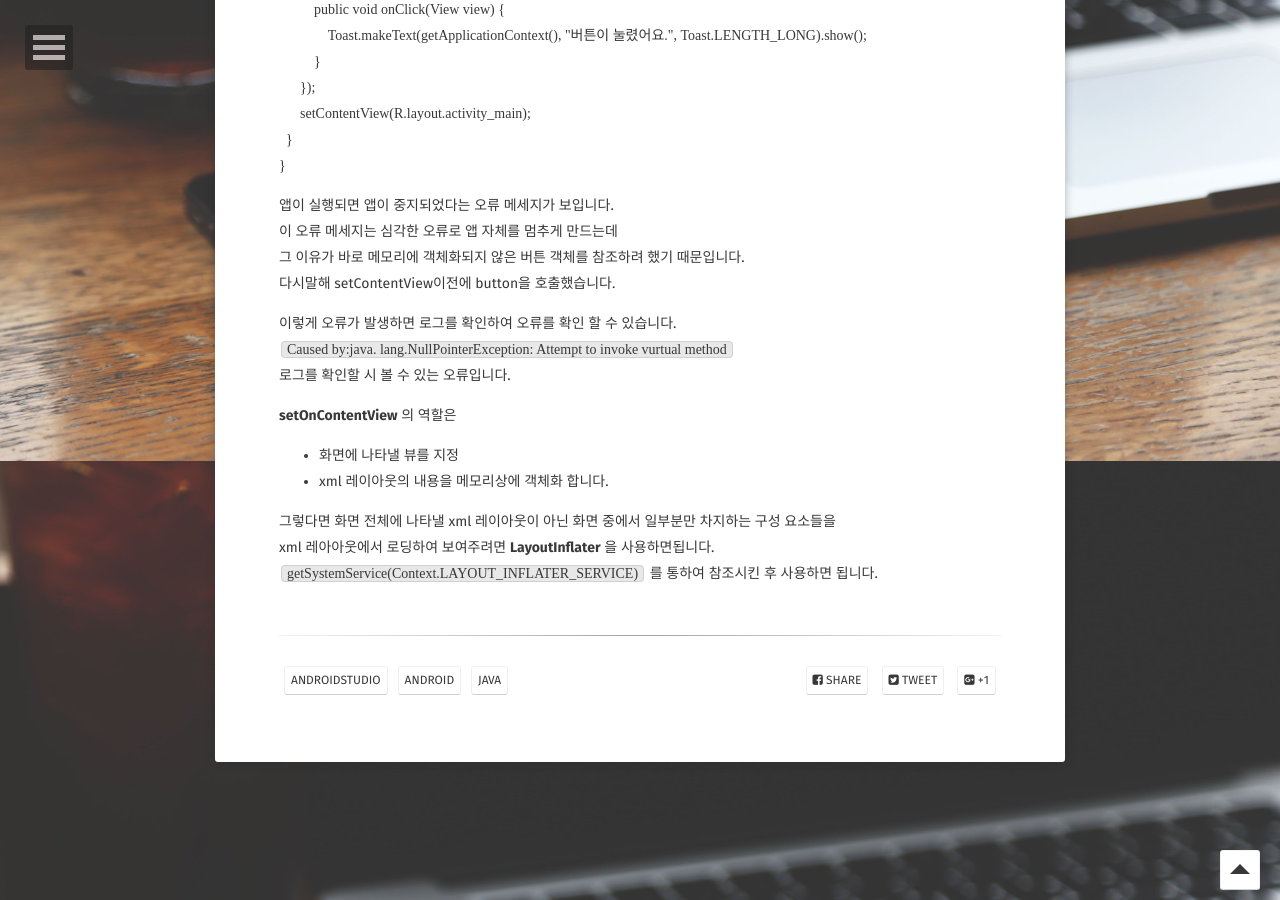
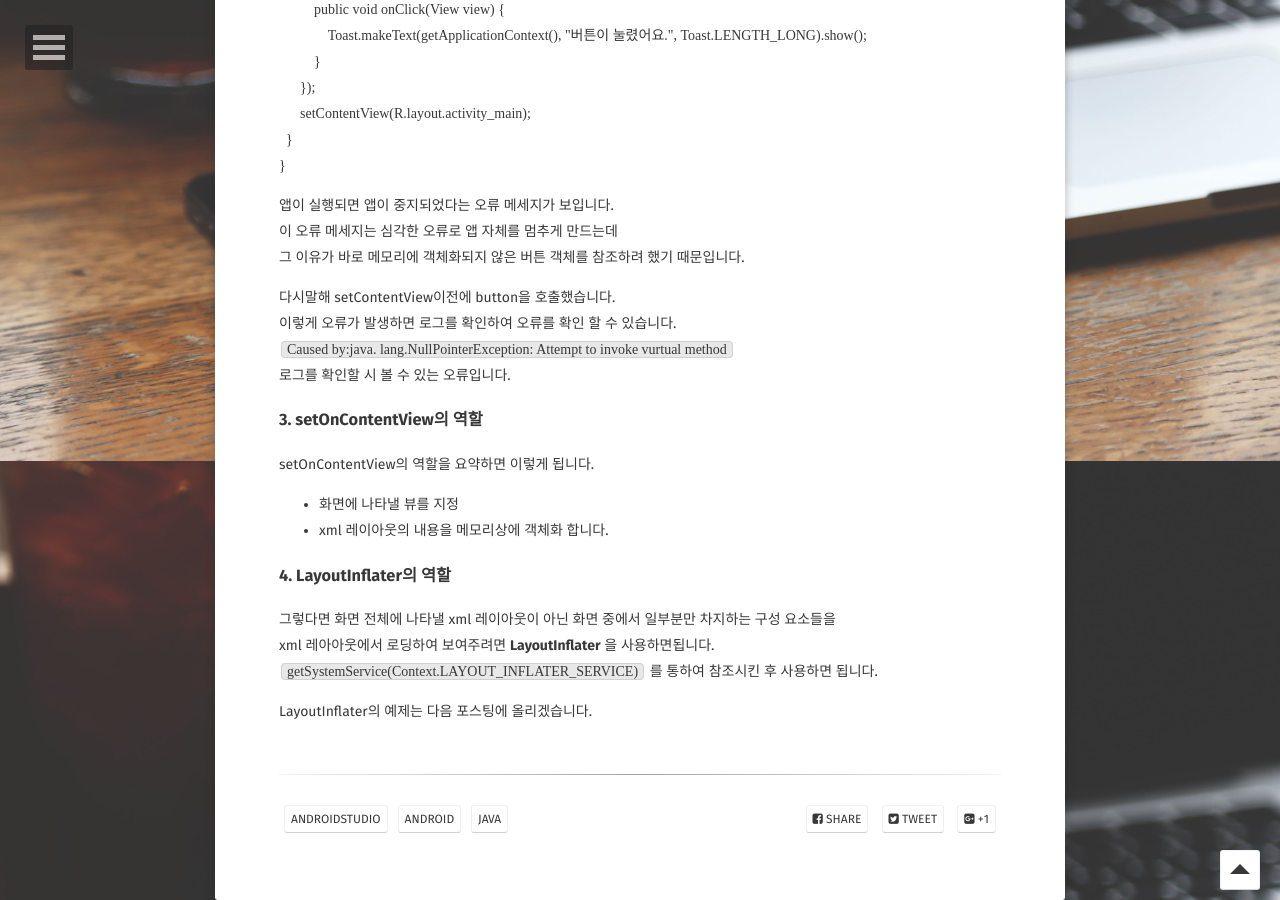
Before and after one commit to ChoiHyeongu/ChoiHyeongu.github.io, a Jekyll site: the page built from _posts/2018-07-15-Infation 이해하기.md, in a window 1280 px wide and 900 px high, scrolled down 1339 px. Built offline with Jekyll 4.4.1, drawn with Linux system fonts in a browser that asks for light colours; some web fonts are replaced; comment, search, counter and statistics services are not loaded.

Commit message:
Update 2018-07-15-Infation 이해하기.md

````diff
--- a/_posts/2018-07-15-Infation 이해하기.md
+++ b/_posts/2018-07-15-Infation 이해하기.md
@@ -46,17 +46,21 @@ public class MainActivity extends AppCompatActivity {
 앱이 실행되면 앱이 중지되었다는 오류 메세지가 보입니다.
 이 오류 메세지는 심각한 오류로 앱 자체를 멈추게 만드는데
 그 이유가 바로 메모리에 객체화되지 않은 버튼 객체를 참조하려 했기 때문입니다.
+
 다시말해 setContentView이전에 button을 호출했습니다.
-
 이렇게 오류가 발생하면 로그를 확인하여 오류를 확인 할 수 있습니다.
 ```Caused by:java. lang.NullPointerException: Attempt to invoke vurtual method```
 로그를 확인할 시 볼 수 있는 오류입니다.
 
-__setOnContentView__ 의 역할은
+### 3. setOnContentView의 역할
+setOnContentView의 역할을 요약하면 이렇게 됩니다.
 - 화면에 나타낼 뷰를 지정
 - xml 레이아웃의 내용을 메모리상에 객체화 합니다.
 
+### 4. LayoutInflater의 역할
 그렇다면 화면 전체에 나타낼 xml 레이아웃이 아닌 화면 중에서 일부분만 차지하는 구성 요소들을
 xml 레아아웃에서 로딩하여 보여주려면 __LayoutInflater__ 을 사용하면됩니다.
 ```getSystemService(Context.LAYOUT_INFLATER_SERVICE)```
 를 통하여 참조시킨 후 사용하면 됩니다.
+
+LayoutInflater의 예제는 다음 포스팅에 올리겠습니다.
````
